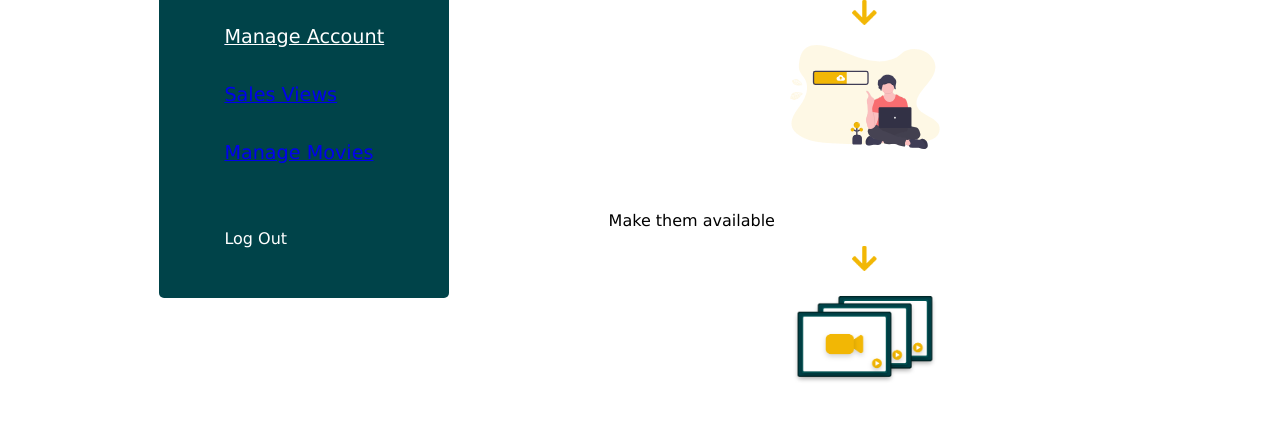
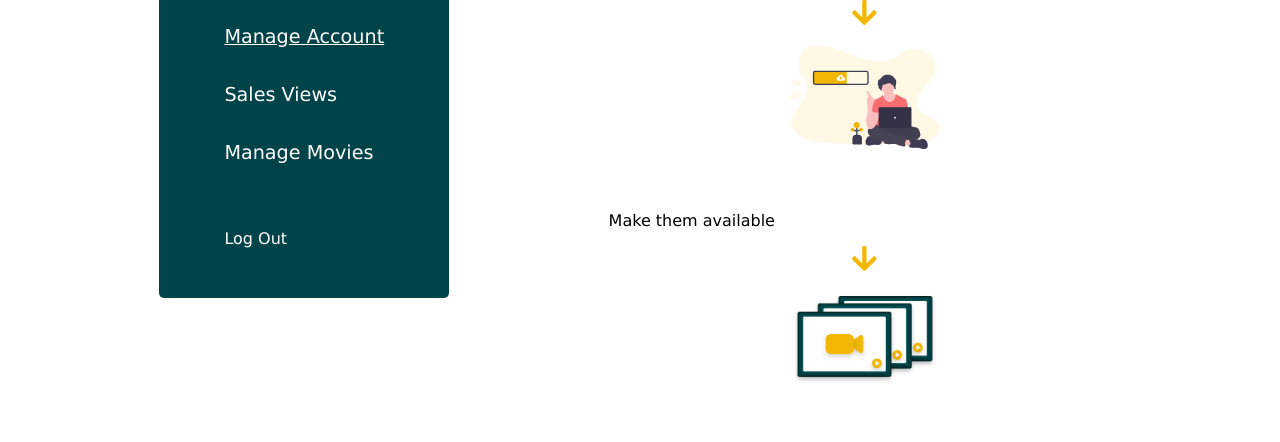
Before and after one commit to EmsCodes/Square-eyes, a plain HTML site: page producers.html in a window 1280 px wide. Shown: the part 358-800 px from the top of the page. Drawn offline with Linux system fonts and the light colour scheme.

Commit message:
Portfolio

```diff
--- a/css/producer.css
+++ b/css/producer.css
@@ -56,7 +56,7 @@ h3 {
 .account-list li{
   margin-bottom:35px;
 }
-.account-list li a{
+.account-list a{
   color:#fff;
   text-decoration: none;
 }
```
Also changed, not shown: search.html (line endings or trailing spaces).
